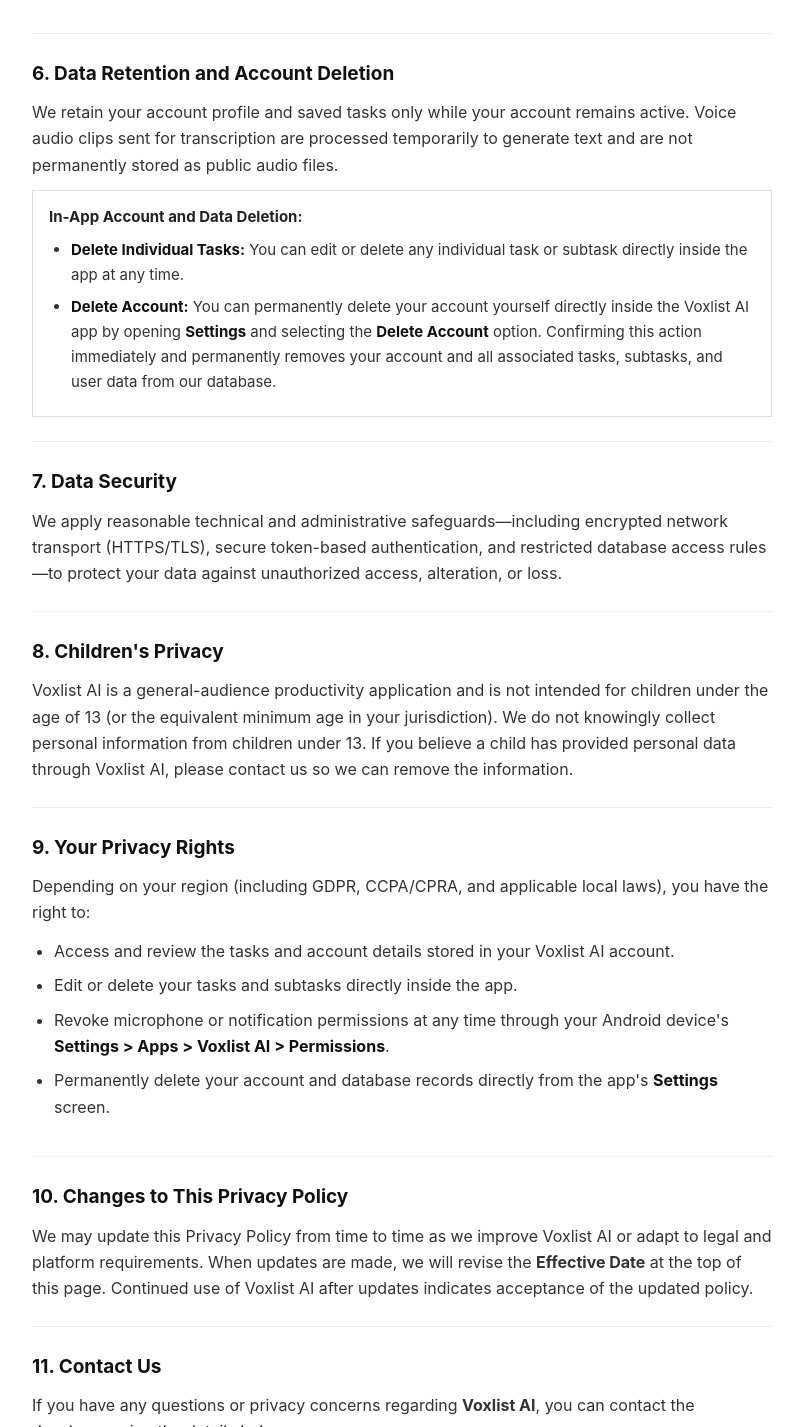
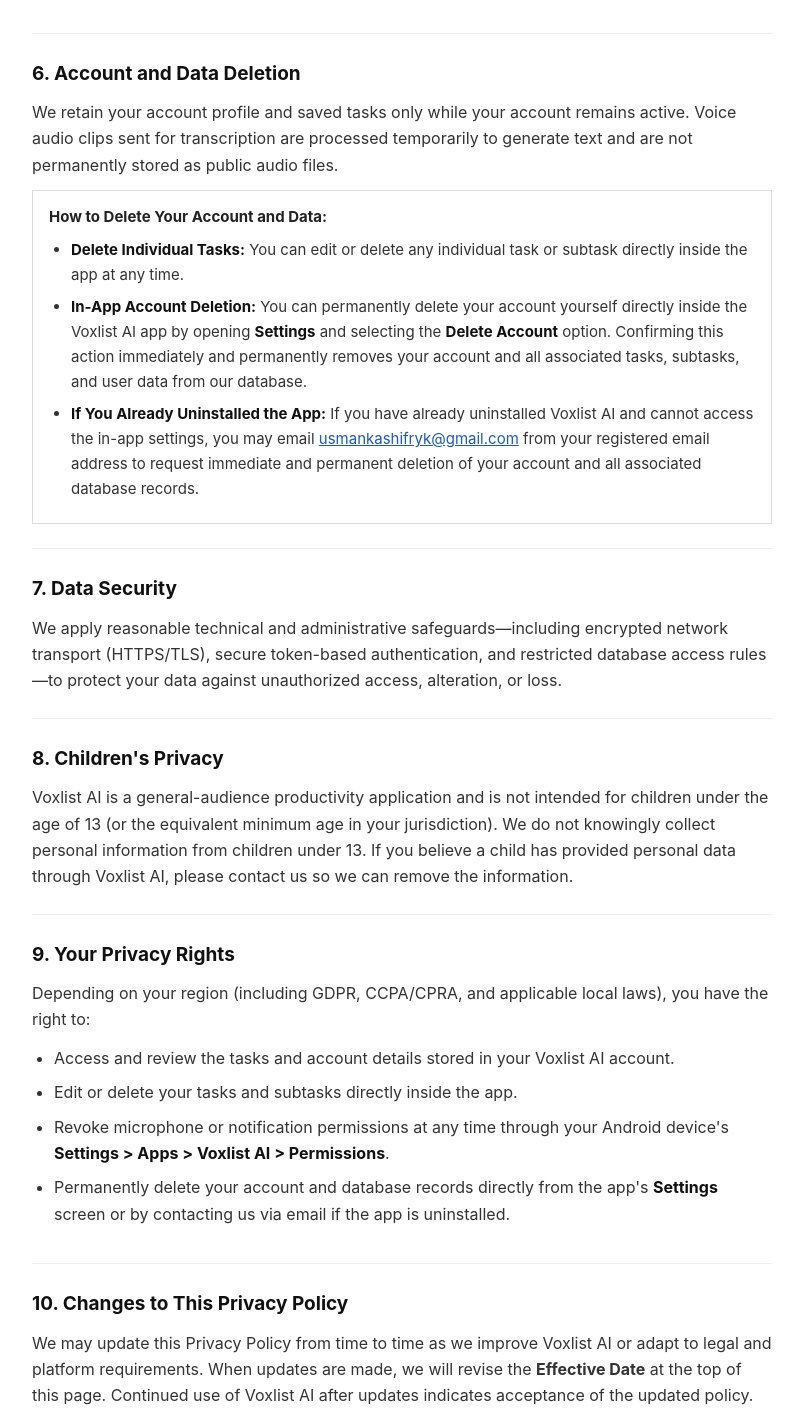
Before and after one commit to usmankashif1/VoxlistAI_Privacy_Policy, a plain HTML site: page index.html in a window 1280 px wide. Shown: the part 2633-4060 px from the top of the page, without its empty margins (238-1041 px from the left). Drawn offline with Linux system fonts and the light colour scheme.

Commit message:
Update index.html

```diff
--- a/index.html
+++ b/index.html
@@ -298,16 +298,17 @@
     </section>
 
     <section>
-      <h2>6. Data Retention and Account Deletion</h2>
+      <h2>6. Account and Data Deletion</h2>
       <p>
         We retain your account profile and saved tasks only while your account remains active. Voice audio clips sent for transcription are processed temporarily to generate text and are not permanently stored as public audio files.
       </p>
 
       <div class="note-box">
-        <strong>In-App Account and Data Deletion:</strong>
+        <strong>How to Delete Your Account and Data:</strong>
         <ul style="margin-top: 8px; margin-bottom: 0;">
           <li><strong>Delete Individual Tasks:</strong> You can edit or delete any individual task or subtask directly inside the app at any time.</li>
-          <li><strong>Delete Account:</strong> You can permanently delete your account yourself directly inside the Voxlist AI app by opening <strong>Settings</strong> and selecting the <strong>Delete Account</strong> option. Confirming this action immediately and permanently removes your account and all associated tasks, subtasks, and user data from our database.</li>
+          <li><strong>In-App Account Deletion:</strong> You can permanently delete your account yourself directly inside the Voxlist AI app by opening <strong>Settings</strong> and selecting the <strong>Delete Account</strong> option. Confirming this action immediately and permanently removes your account and all associated tasks, subtasks, and user data from our database.</li>
+          <li><strong>If You Already Uninstalled the App:</strong> If you have already uninstalled Voxlist AI and cannot access the in-app settings, you may email <a href="mailto:usmankashifryk@gmail.com?subject=Account%20Deletion%20Request%20-%20Voxlist%20AI">usmankashifryk@gmail.com</a> from your registered email address to request immediate and permanent deletion of your account and all associated database records.</li>
         </ul>
       </div>
     </section>
@@ -333,7 +334,7 @@
         <li>Access and review the tasks and account details stored in your Voxlist AI account.</li>
         <li>Edit or delete your tasks and subtasks directly inside the app.</li>
         <li>Revoke microphone or notification permissions at any time through your Android device's <strong>Settings &gt; Apps &gt; Voxlist AI &gt; Permissions</strong>.</li>
-        <li>Permanently delete your account and database records directly from the app's <strong>Settings</strong> screen.</li>
+        <li>Permanently delete your account and database records directly from the app's <strong>Settings</strong> screen or by contacting us via email if the app is uninstalled.</li>
       </ul>
     </section>
 
```
